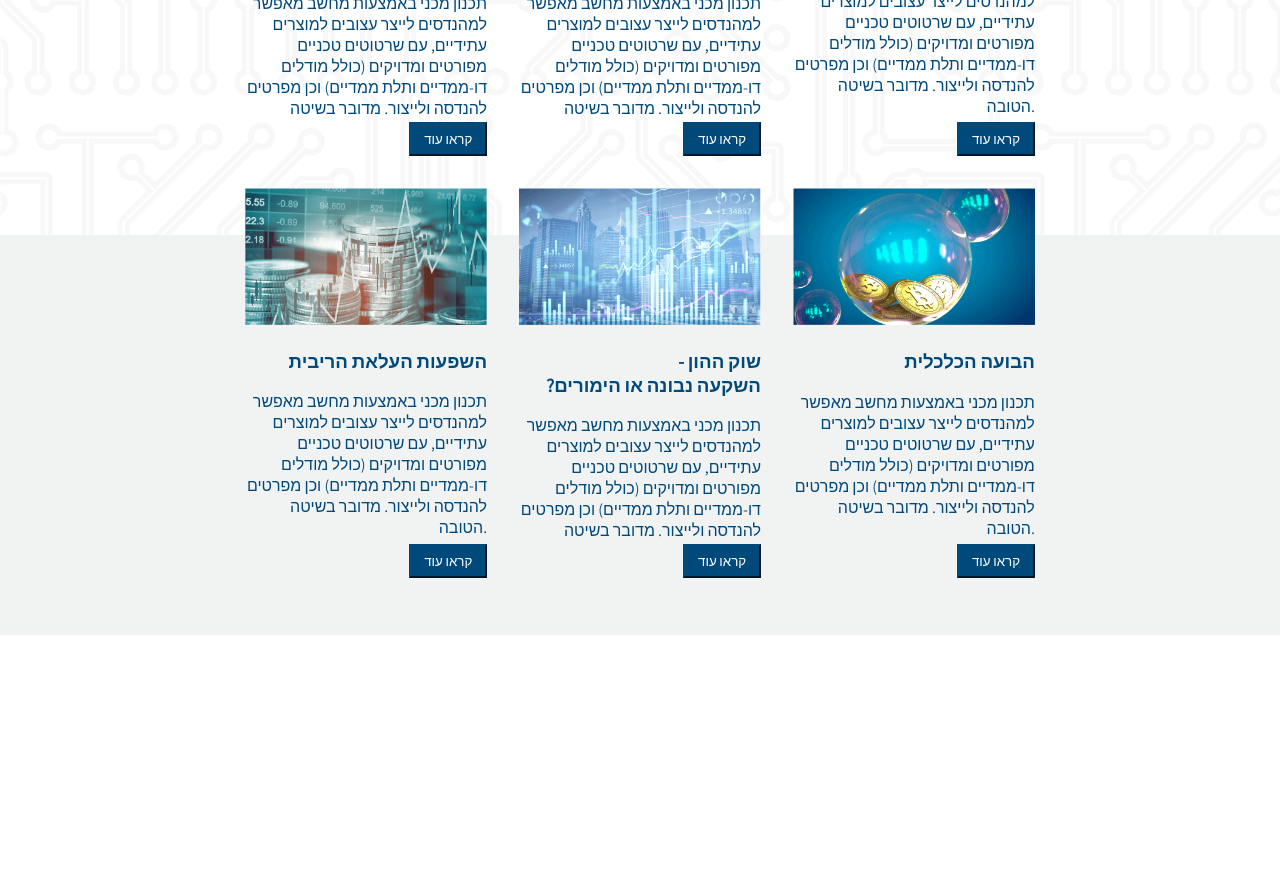
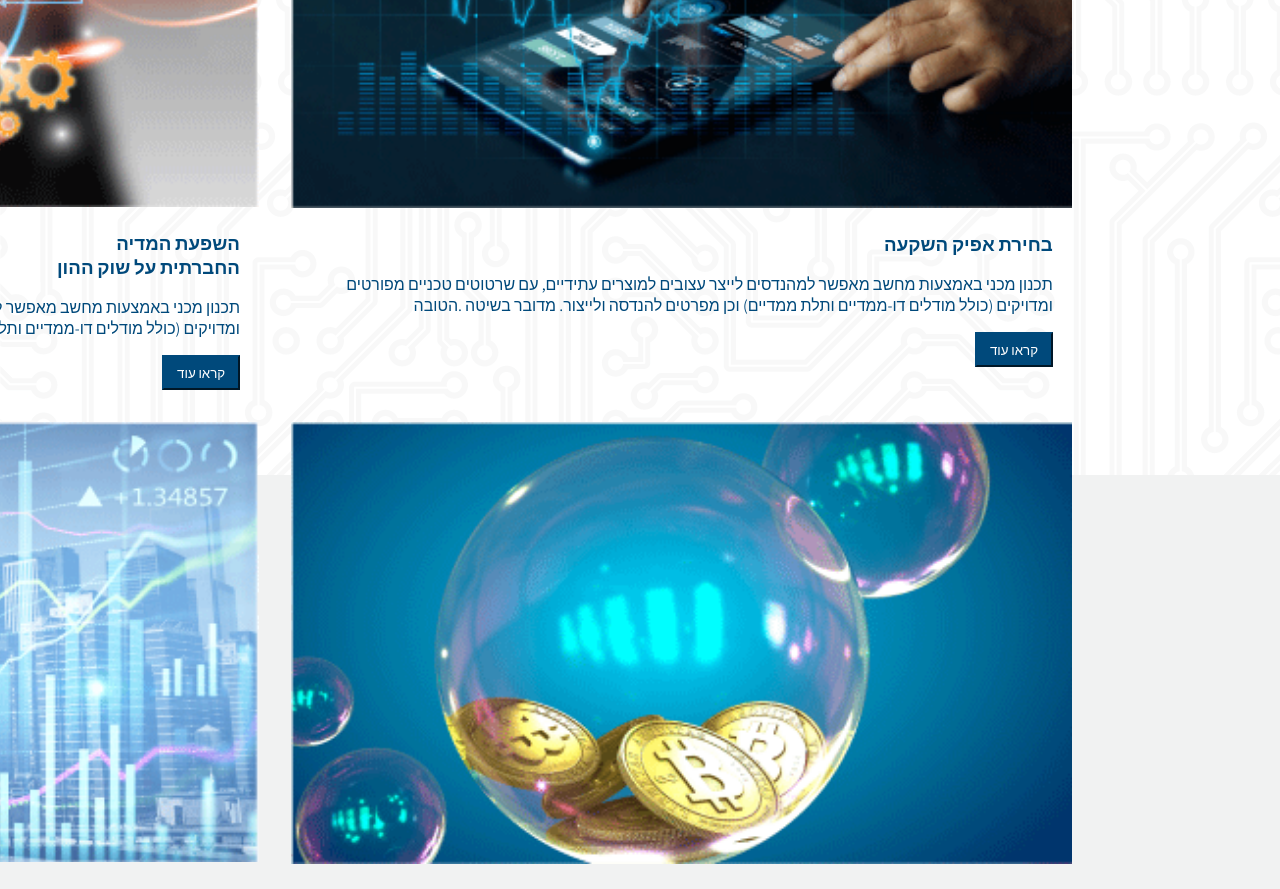
Before and after one commit to AmitElrom/Odysseus-Visitors-Page, a React (Create React App) app: page / in a window 1280 px wide. Shown: the part 2580-3469 px from the top of the page. Before the commit the page ends 3215 px from the top, so only its background shows below. Built offline with nearby package versions, Linux system fonts and the light colour scheme.

Commit message:
more on articles

```diff
--- a/src/components/pages/values and articles/articles/article/Article.module.css
+++ b/src/components/pages/values and articles/articles/article/Article.module.css
@@ -1,11 +1,14 @@
 .article {
-  width: 27%;
+  /* width: 27%; */
   aspect-ratio: 397/223;
   margin: 1rem;
   text-align: right;
   color: var(--blue);
-  position: relative;
   background-color: transparent;
+}
+
+.data {
+  padding: 0 1.2rem;
 }
 
 .img-div {
@@ -21,9 +24,7 @@
 }
 
 .button-read-more-div {
-  position: absolute;
-  right: 0;
-  bottom: 0;
+  margin-top: 0;
 }
 
 .button-read-more-div button {
--- a/src/components/pages/values and articles/articles/the articles/TheArticles.module.css
+++ b/src/components/pages/values and articles/articles/the articles/TheArticles.module.css
@@ -1,5 +1,7 @@
 .articles {
-  display: flex;
+  /* display: flex;
   justify-content: center;
-  flex-wrap: wrap;
+  flex-wrap: wrap; */
+  display: grid;
+  grid-template-columns: 1fr 1fr 1fr;
 }
--- a/src/components/pages/values and articles/values and articles/ValuesAndArticles.module.css
+++ b/src/components/pages/values and articles/values and articles/ValuesAndArticles.module.css
@@ -7,13 +7,17 @@
   width: 60%;
 }
 
-.bg1,
-.bg3 {
+.bg1 {
   background-color: var(--light-grey);
   height: 50vh;
 }
 
 .bg2 {
   background-image: url(../../../../assets/values\ and\ articles/tech\ web.png);
-  height: 120vh;
+  height: 150vh;
 }
+
+.bg3 {
+  background-color: var(--light-grey);
+  height: 60vh;
+}
```
Also changed, not shown: src/components/pages/contact/contact/Contact.jsx (added, +9 -0 lines), src/components/pages/contact/contact/Contact.module.css (added).
